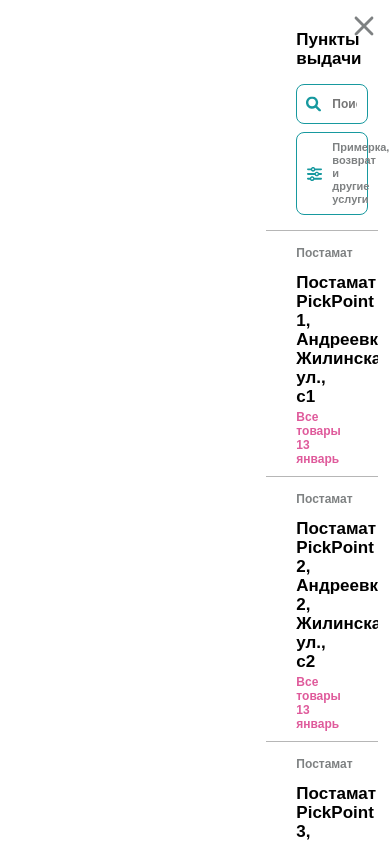
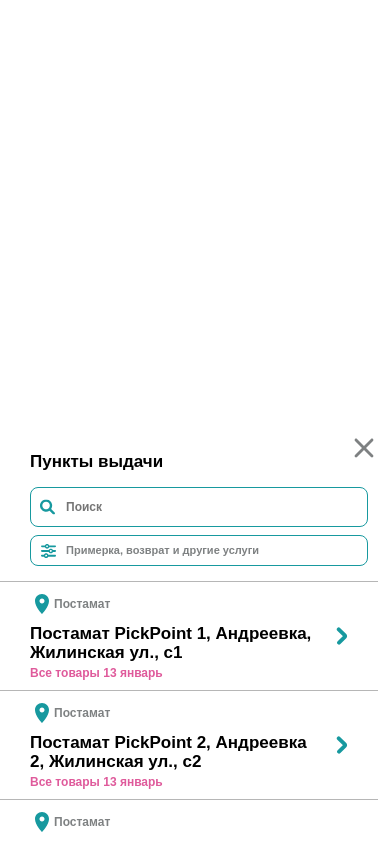
Before and after one commit to Avetis90/vue-map, a plain HTML site: page index.html in a window 390 px wide. Both pictures are taken after a click on the button "Открыть карту". Drawn offline with nearby package versions, Linux system fonts and the light colour scheme.

Commit message:
responsive design

```diff
--- a/css/style.css
+++ b/css/style.css
@@ -150,6 +150,7 @@
     height: 100%;
     transition: all ease .3s;
     background: #ffffff;
+    overflow-y: auto;
 }
 
 .section-single-item.is-active {
@@ -322,3 +323,29 @@
     text-decoration: none;
     display: block;
 }
+.ymap-container > div> ymaps ,.ymap-container > div> ymaps > ymaps{
+    width: 100% !important;
+    height: 100% !important;
+}
+
+@media (max-width: 768px) {
+    .section-list {
+        width: 50%;
+    }
+    .section-map {
+        width: 50%;
+    }
+}
+@media (max-width: 576px) {
+    .section-list {
+        width: 100%;
+        height: 50%;
+    }
+    .section-map {
+        width: 100%;
+        height: 50%;
+    }
+    #map-modal {
+flex-direction: column;
+    }
+}
```
